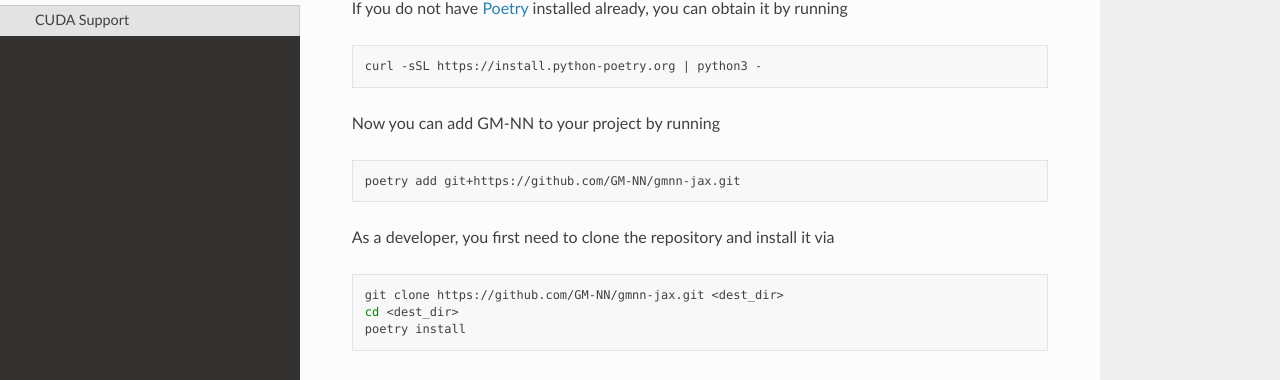
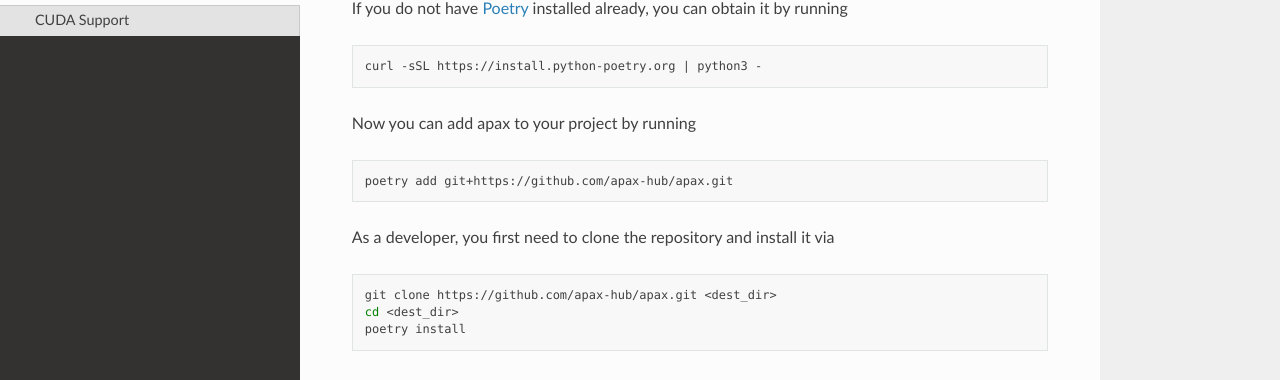
Before and after one commit to apax-hub/apax, a Sphinx documentation site: the page built from docs/source/getting_started/install.rst, in a window 1280 px wide and 996 px high. Shown: the part 163-543 px from the top of the window. Built offline with Sphinx 7.4.7 and the Read the Docs theme 2.0.0, drawn with Linux system fonts in a browser that asks for light colours.

```diff
--- a/docs/source/getting_started/install.rst
+++ b/docs/source/getting_started/install.rst
@@ -10,19 +10,19 @@ If you do not have Poetry_ installed already, you can obtain it by running
     curl -sSL https://install.python-poetry.org | python3 -
 
 
-Now you can add GM-NN to your project by running
+Now you can add apax to your project by running
 
 .. highlight:: bash
 .. code-block:: bash
 
-    poetry add git+https://github.com/GM-NN/gmnn-jax.git
+    poetry add git+https://github.com/apax-hub/apax.git
 
 As a developer, you first need to clone the repository and install it via
 
 .. highlight:: bash
 .. code-block:: bash
 
-    git clone https://github.com/GM-NN/gmnn-jax.git <dest_dir>
+    git clone https://github.com/apax-hub/apax.git <dest_dir>
     cd <dest_dir>
     poetry install
 
```
Also changed, not shown: README.md (+2 -2 lines), 1 other file.
